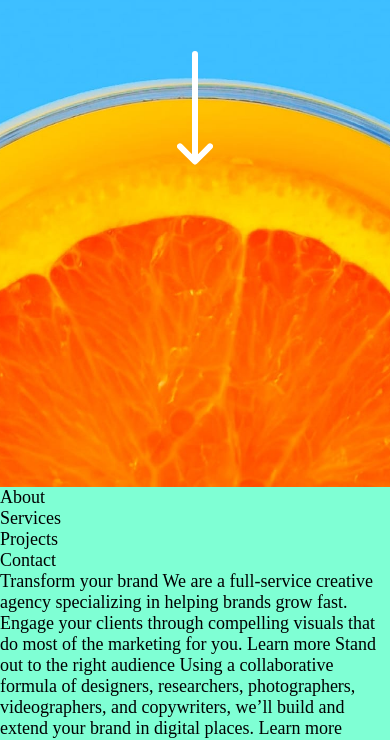
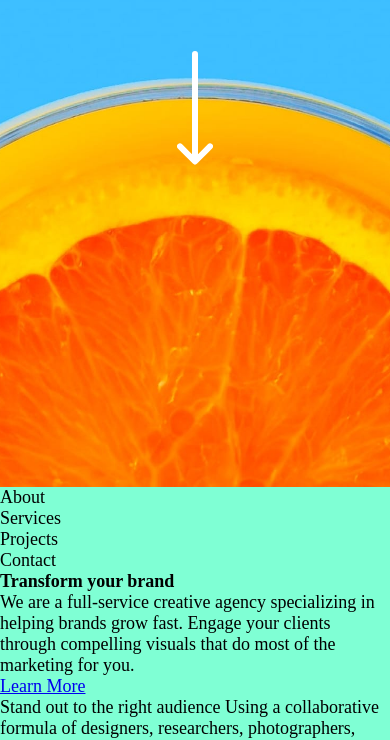
Before and after one commit to pjose92/sunnyside, a plain HTML site: page index.html in a window 390 px wide. Shown: the part 357-1097 px from the top of the page. Drawn offline with Linux system fonts and the light colour scheme.

Commit message:
working on mobile and features

```diff
--- a/index.html
+++ b/index.html
@@ -46,14 +46,24 @@
     </nav>
   </div>
 
+  <section class="features">
+    <article>
+      <div class="left-col">
+        <div class="left-col-text">
+          <h2>Transform your brand</h2>
+          <p>
+            We are a full-service creative agency specializing in helping brands grow fast.
+            Engage your clients through compelling visuals that do most of the marketing for you.
+          </p>
+          <a href="#">Learn More</a>
+        </div>
+      </div>
+    </article>
+  </section>
 
 
-  Transform your brand
 
-  We are a full-service creative agency specializing in helping brands grow fast.
-  Engage your clients through compelling visuals that do most of the marketing for you.
 
-  Learn more
 
   Stand out to the right audience
 
```
Also changed, not shown: styles.css (line endings or trailing spaces).
